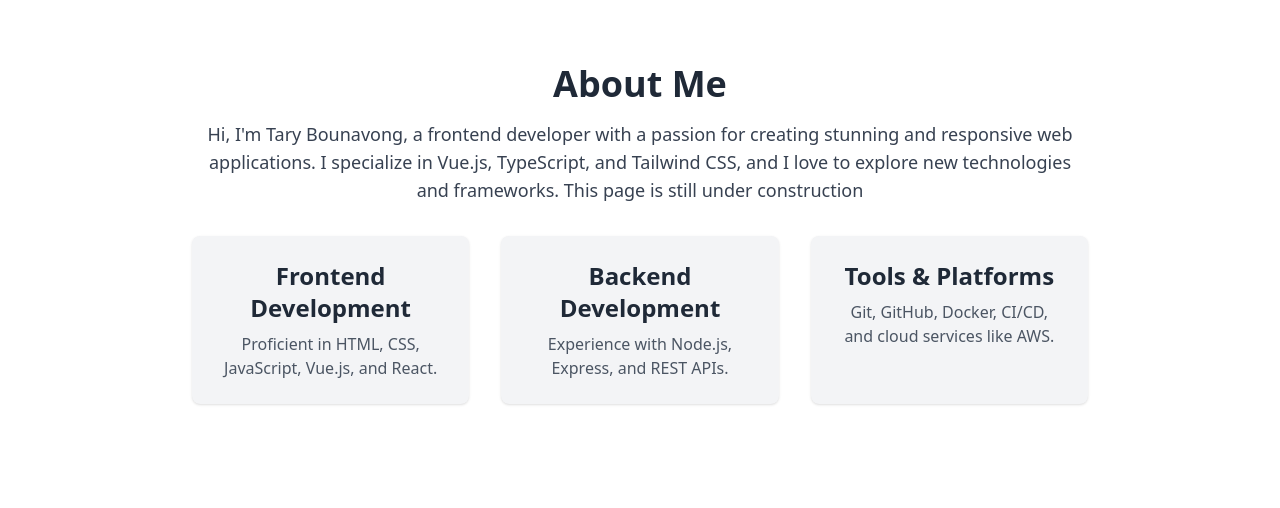
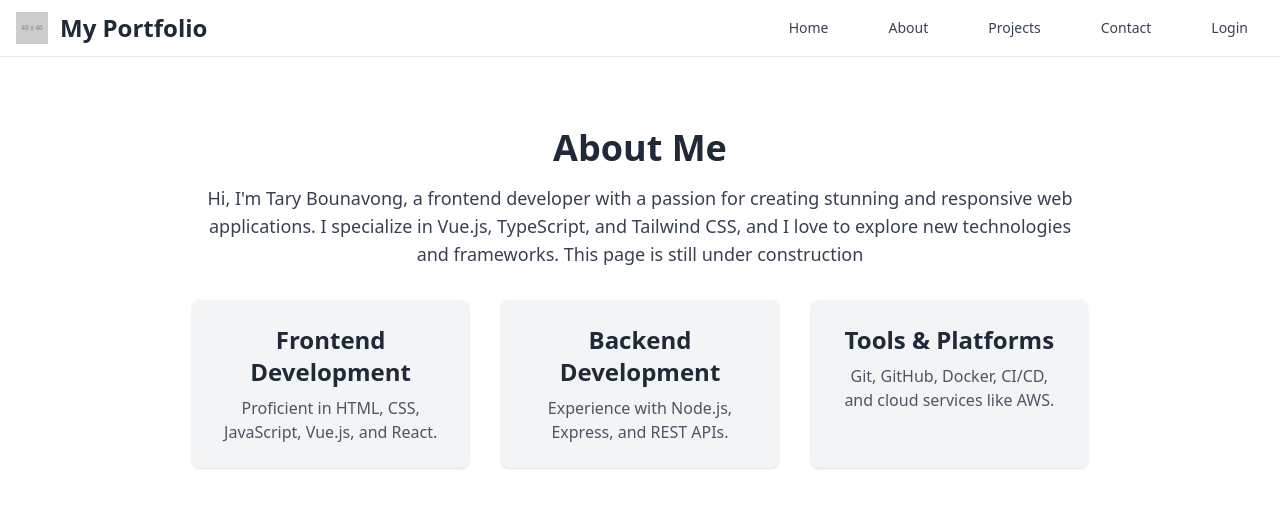
Before and after one commit to taryb/VueJs, a Vue app in the folder my-portfolio/: page /about in a window 1280 px wide. Shown: the top 508 px of the page. Built offline with nearby package versions, Linux system fonts and the light colour scheme; no server answers.

Commit message:
nav bar fixed and added feature to edit project

```diff
--- a/my-portfolio/src/App.vue
+++ b/my-portfolio/src/App.vue
@@ -1,21 +1,90 @@
+<!-- src/App.vue -->
 <template>
   <div id="app">
-    <nav>
-      <!-- Your navigation menu -->
+    <!-- Navbar: Move it here to make it available globally -->
+    <nav class="bg-white border-b border-gray-200 px-4 py-2.5 fixed w-full z-20 top-0 left-0">
+      <div class="container flex flex-wrap justify-between items-center mx-auto">
+        <!-- Logo -->
+        <a href="/" class="flex items-center">
+          <img src="https://via.placeholder.com/40" class="mr-3 h-8" alt="Logo" />
+          <span class="self-center text-2xl font-semibold whitespace-nowrap text-gray-800">My Portfolio</span>
+        </a>
+
+        <!-- Mobile Menu Button -->
+        <button
+          @click="toggleMobileMenu"
+          type="button"
+          class="inline-flex items-center p-2 ml-3 text-sm text-gray-500 rounded-lg md:hidden hover:bg-gray-100 focus:outline-none focus:ring-2 focus:ring-gray-200"
+          aria-controls="navbar"
+          aria-expanded="false"
+        >
+          <span class="sr-only">Open main menu</span>
+          <svg
+            class="w-6 h-6"
+            aria-hidden="true"
+            fill="currentColor"
+            viewBox="0 0 20 20"
+            xmlns="http://www.w3.org/2000/svg"
+          >
+            <path
+              fill-rule="evenodd"
+              d="M3 5h14a1 1 0 010 2H3a1 1 0 110-2zm0 5h14a1 1 0 010 2H3a1 1 0 110-2zm0 5h14a1 1 0 010 2H3a1 1 0 110-2z"
+              clip-rule="evenodd"
+            ></path>
+          </svg>
+        </button>
+
+        <!-- Desktop and Mobile Menu -->
+        <div :class="{'hidden': !isMobileMenuOpen}" class="w-full md:flex md:w-auto md:items-center" id="navbar">
+          <ul class="flex flex-col md:flex-row md:space-x-8 mt-4 md:mt-0 md:text-sm md:font-medium">
+            <li>
+              <router-link to="/" class="block py-2 pr-4 pl-3 text-gray-700 hover:text-blue-700">Home</router-link>
+            </li>
+            <li>
+              <router-link to="/about" class="block py-2 pr-4 pl-3 text-gray-700 hover:text-blue-700">About</router-link>
+            </li>
+            <li>
+              <router-link to="/projects" class="block py-2 pr-4 pl-3 text-gray-700 hover:text-blue-700">Projects</router-link>
+            </li>
+            <li>
+              <router-link to="/contact" class="block py-2 pr-4 pl-3 text-gray-700 hover:text-blue-700">Contact</router-link>
+            </li>
+            <li>
+              <router-link to="/login" class="block py-2 pr-4 pl-3 text-gray-700 hover:text-blue-700">Login</router-link>
+            </li>
+          </ul>
+        </div>
+      </div>
     </nav>
-    <!-- The Router View displays the matched component for the current route -->
-    <router-view />
+
+    <!-- Main Content -->
+    <div class="pt-16">
+      <router-view />
+    </div>
   </div>
 </template>
 
 <script lang="ts">
-import { defineComponent } from 'vue';
+import { defineComponent, ref } from 'vue';
 
 export default defineComponent({
   name: 'App',
+  setup() {
+    const isMobileMenuOpen = ref(false);
+
+    // Function to toggle the mobile menu
+    const toggleMobileMenu = () => {
+      isMobileMenuOpen.value = !isMobileMenuOpen.value;
+    };
+
+    return {
+      isMobileMenuOpen,
+      toggleMobileMenu,
+    };
+  },
 });
 </script>
 
-<style scoped>
-/* Your custom styles */
+<style>
+/* Custom styles for the navigation bar */
 </style>
--- a/my-portfolio/src/store/mainStore.ts
+++ b/my-portfolio/src/store/mainStore.ts
@@ -25,7 +25,7 @@ interface Project {
 export const useMainStore = defineStore('main', () => {
   // State
   const projects = ref<Project[]>([]);
-  const userName = ref('John Doe'); // Add userName to the store
+  const userName = ref('Tary Bounavong'); // Add userName to the store
   const projectCount = ref(0);
 
   // Fetch projects from Firestore
--- a/my-portfolio/src/views/Home.vue
+++ b/my-portfolio/src/views/Home.vue
@@ -1,6 +1,64 @@
 <!-- src/views/Home.vue -->
 <template>
   <div class="home bg-gray-50 min-h-screen py-10">
+    <!-- Include Navbar -->
+    <nav class="bg-white border-b border-gray-200 px-4 py-2.5 fixed w-full z-20 top-0 left-0">
+      <div class="container flex flex-wrap justify-between items-center mx-auto">
+        <!-- Logo -->
+        <a href="/" class="flex items-center">
+          <img src="https://via.placeholder.com/40" class="mr-3 h-8" alt="Logo" />
+          <span class="self-center text-2xl font-semibold whitespace-nowrap text-gray-800">My Portfolio</span>
+        </a>
+
+        <!-- Mobile Menu Button -->
+        <button
+          @click="toggleMobileMenu"
+          type="button"
+          class="inline-flex items-center p-2 ml-3 text-sm text-gray-500 rounded-lg md:hidden hover:bg-gray-100 focus:outline-none focus:ring-2 focus:ring-gray-200"
+          aria-controls="navbar"
+          aria-expanded="false"
+        >
+          <span class="sr-only">Open main menu</span>
+          <svg
+            class="w-6 h-6"
+            aria-hidden="true"
+            fill="currentColor"
+            viewBox="0 0 20 20"
+            xmlns="http://www.w3.org/2000/svg"
+          >
+            <path
+              fill-rule="evenodd"
+              d="M3 5h14a1 1 0 010 2H3a1 1 0 110-2zm0 5h14a1 1 0 010 2H3a1 1 0 110-2zm0 5h14a1 1 0 010 2H3a1 1 0 110-2z"
+              clip-rule="evenodd"
+            ></path>
+          </svg>
+        </button>
+
+        <!-- Desktop and Mobile Menu -->
+        <div :class="{'hidden': !isMobileMenuOpen}" class="w-full md:flex md:w-auto md:items-center" id="navbar">
+          <ul class="flex flex-col md:flex-row md:space-x-8 mt-4 md:mt-0 md:text-sm md:font-medium">
+            <li>
+              <router-link to="/" class="block py-2 pr-4 pl-3 text-gray-700 hover:text-blue-700">Home</router-link>
+            </li>
+            <li>
+              <router-link to="/about" class="block py-2 pr-4 pl-3 text-gray-700 hover:text-blue-700">About</router-link>
+            </li>
+            <li>
+              <router-link to="/projects" class="block py-2 pr-4 pl-3 text-gray-700 hover:text-blue-700">Projects</router-link>
+            </li>
+            <li>
+              <router-link to="/contact" class="block py-2 pr-4 pl-3 text-gray-700 hover:text-blue-700">Contact</router-link>
+            </li>
+            <li>
+              <router-link to="/login" class="block py-2 pr-4 pl-3 text-gray-700 hover:text-blue-700">Login</router-link>
+            </li>
+          </ul>
+        </div>
+      </div>
+    </nav>
+
+    <!-- Main Content Section -->
+    <div class="pt-16"> <!-- Pushes content below the fixed navbar -->
       <!-- Hero Section -->
       <section class="hero bg-gradient-to-r from-blue-500 to-purple-600 text-white py-16 px-4 text-center">
         <h1 class="text-5xl font-extrabold mb-4">Welcome to My Portfolio</h1>
@@ -79,8 +137,8 @@
         </div>
       </section>
 
-    <!-- Add Project Form -->
-    <section id="add-project" class="py-16 px-4 bg-gray-50">
+      <!-- Add Project Form (Visible Only if Authenticated) -->
+      <section id="add-project" class="py-16 px-4 bg-gray-50" v-if="isAuthenticated">
         <div class="max-w-4xl mx-auto">
           <h2 class="text-4xl font-bold text-center text-gray-800 mb-6">Add a New Project</h2>
           <form @submit.prevent="handleAddProject" class="space-y-4">
@@ -97,6 +155,7 @@
           </form>
         </div>
       </section>
+    </div>
   </div>
 </template>
 
@@ -115,6 +174,12 @@ export default defineComponent({
     const router = useRouter();
 
     const isAuthenticated = ref(false);
+    const isMobileMenuOpen = ref(false); // Define the state for mobile menu
+
+    // Function to toggle the mobile menu
+    const toggleMobileMenu = () => {
+      isMobileMenuOpen.value = !isMobileMenuOpen.value;
+    };
 
     // Handle user logout
     const handleLogout = async () => {
@@ -200,6 +265,8 @@ export default defineComponent({
 
     return {
       store,
+      isMobileMenuOpen,
+      toggleMobileMenu,
       handleRemoveProject,
       handleLogout,
       goToProjectDetail,
```
Lines whose indentation alone changed are shown as unchanged.
